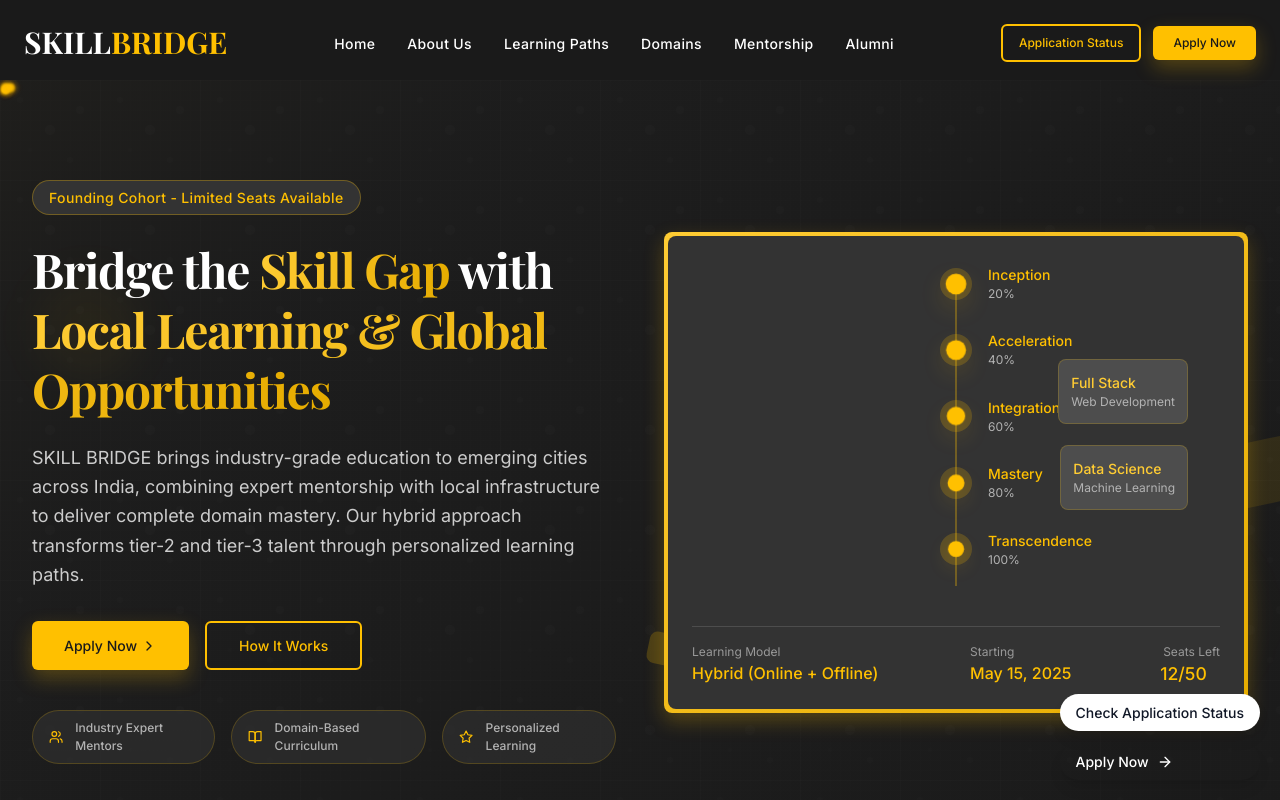
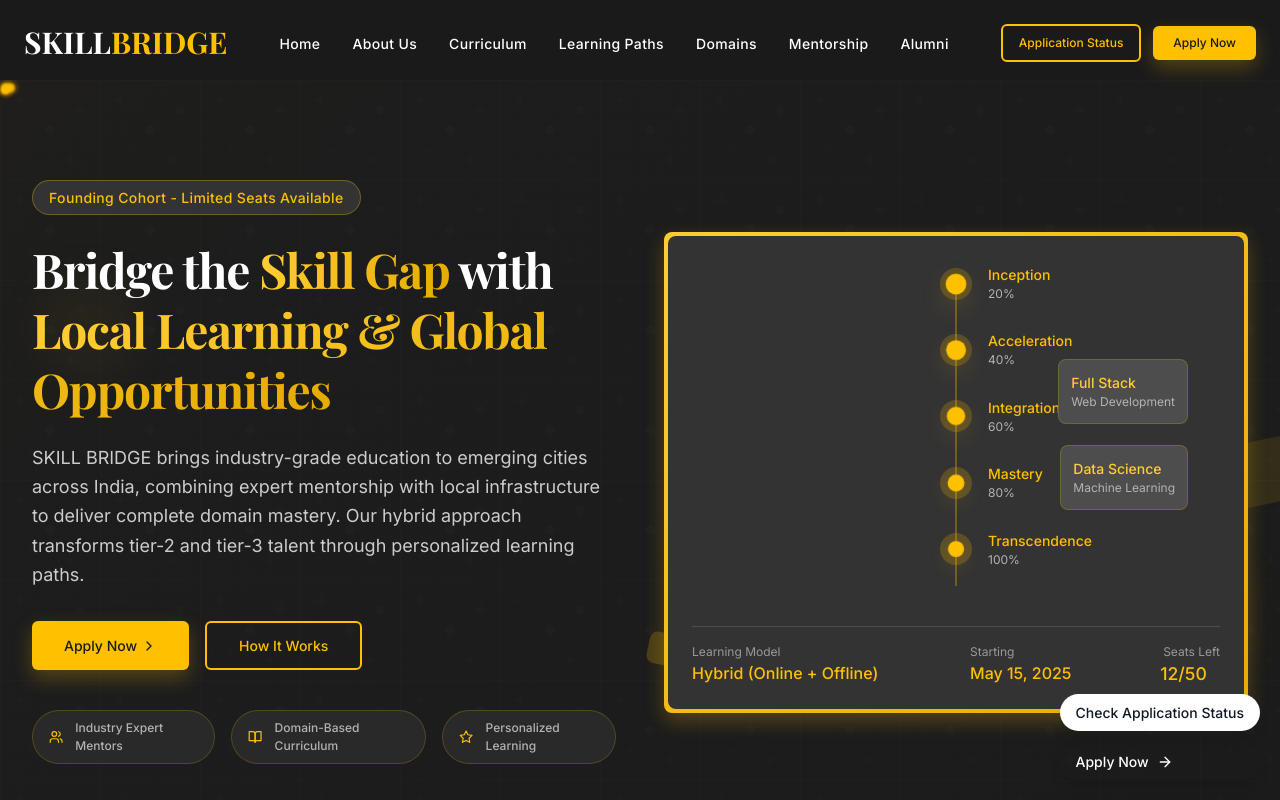
Before and after one commit to Nikhil9989/psb, a Next.js app: page /psb/ in a window 1280 px wide. Shown: the top 800 px of the page. Built offline with nearby package versions, Linux system fonts and the light colour scheme.

Commit message:
Add Curriculum link to navigation

```diff
--- a/components/layout/Header.tsx
+++ b/components/layout/Header.tsx
@@ -8,6 +8,7 @@ import { FaBars, FaTimes } from 'react-icons/fa';
 const navLinks = [
   { name: 'Home', href: '/' },
   { name: 'About Us', href: '/about' },
+  { name: 'Curriculum', href: '/curriculum' },
   { name: 'Learning Paths', href: '/learning-paths' },
   { name: 'Domains', href: '/domains' },
   { name: 'Mentorship', href: '/mentorship' },
```
